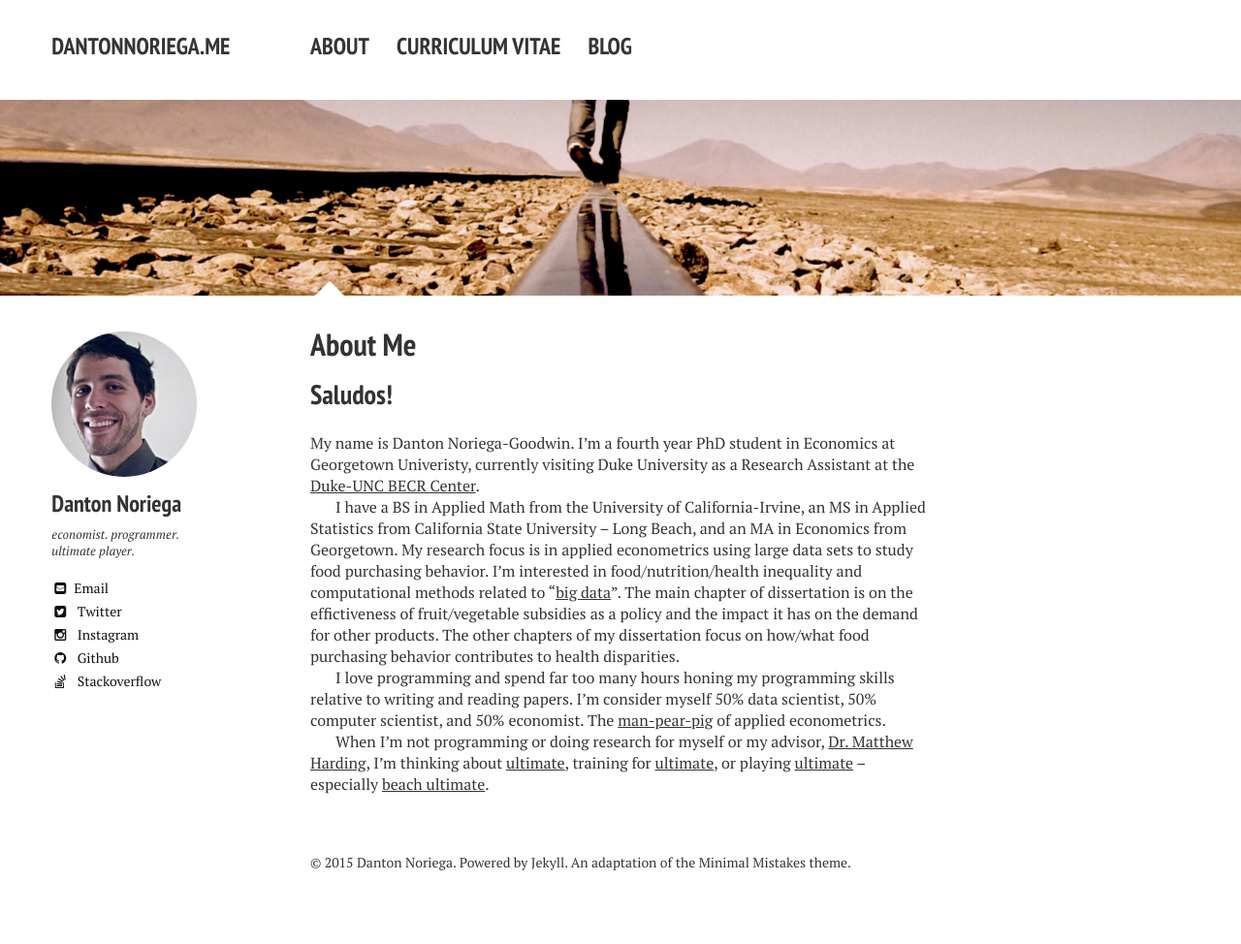
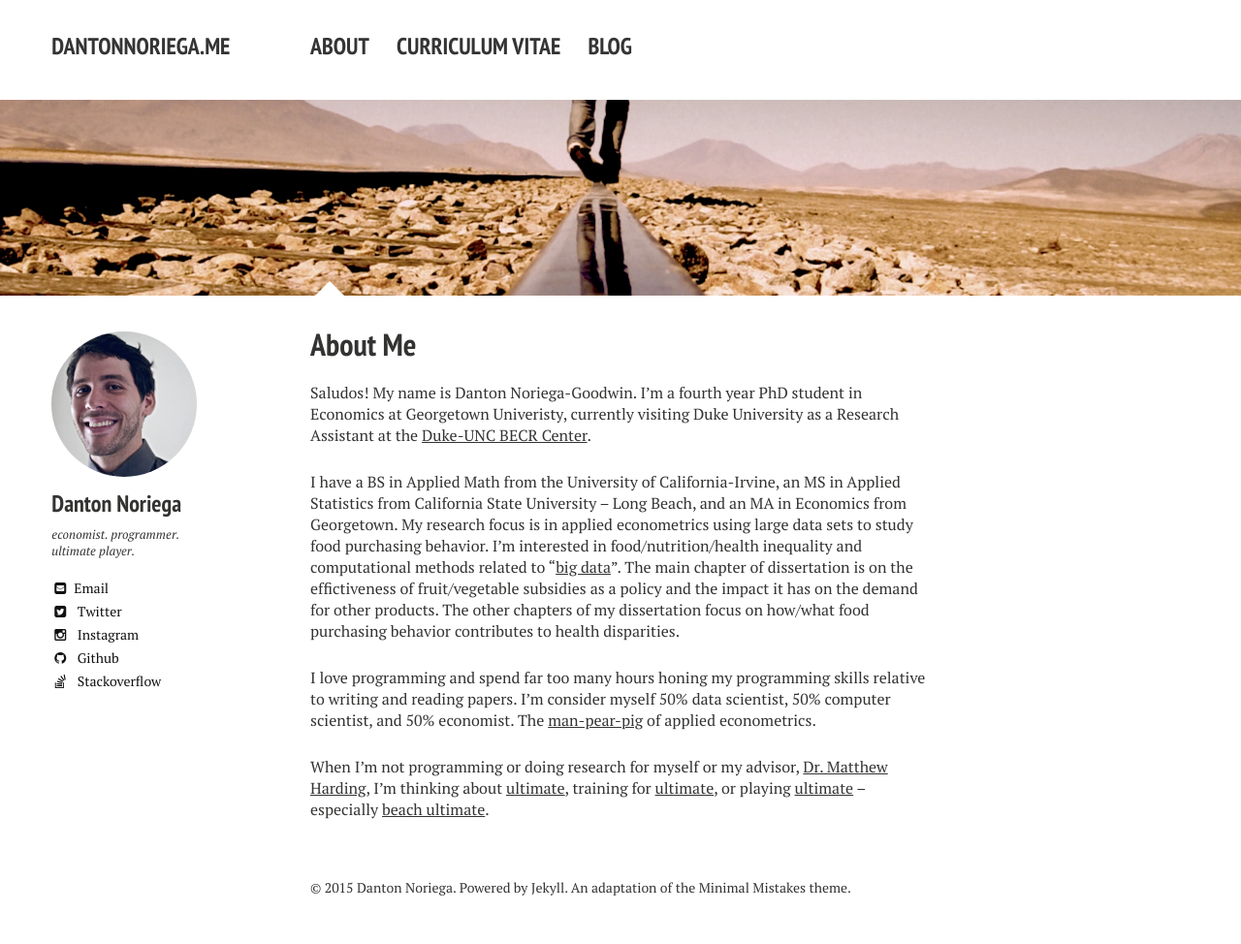
Before and after one commit to dantonnoriega/dantonnoriega.me, a Jekyll site: the page built from index.md, in a window 1280 px wide. Shown: the whole page at 97% size. Built offline with Jekyll 4.4.1, drawn with Linux system fonts in a browser that asks for light colours; Markdown is read by kramdown in place of the engine named in the settings; before the commit the page ends 948 px from its top, so only the background shows below that.

Commit message:
change paragraph settings

```diff
--- a/_sass/variables.scss
+++ b/_sass/variables.scss
@@ -8,7 +8,7 @@
 
 $doc-font-size: 16;
 $doc-line-height: 26;
-$paragraph-indent: true !default;
+$paragraph-indent: false;
 $base-font: 'PT Serif', serif;
 $heading-font: 'PT Sans Narrow', sans-serif;
 $code-font: Monaco, "Courier New", "DejaVu Sans Mono", "Bitstream Vera Sans Mono", monospace;
--- a/index.md
+++ b/index.md
@@ -6,9 +6,7 @@ image:
   feature: banner_1900_300.jpg
 ---
 
-## Saludos!
-
-My name is Danton Noriega-Goodwin. I'm a fourth year PhD student in Economics at Georgetown Univeristy, currently visiting Duke University as a Research Assistant at the [Duke-UNC BECR Center](https://becr-dev.oit.duke.edu/).
+Saludos! My name is Danton Noriega-Goodwin. I'm a fourth year PhD student in Economics at Georgetown Univeristy, currently visiting Duke University as a Research Assistant at the [Duke-UNC BECR Center](https://becr-dev.oit.duke.edu/).
 
 I have a BS in Applied Math from the University of California-Irvine, an MS in Applied Statistics from California State University – Long Beach, and an MA in Economics from Georgetown. My research focus is in applied econometrics using large data sets to study food purchasing behavior. I'm interested in food/nutrition/health inequality and computational methods related to "[big data](http://bigdataeconometrics.com/)". The main chapter of dissertation is on the effictiveness of fruit/vegetable subsidies as a policy and the impact it has on the demand for other products. The other chapters of my dissertation focus on how/what food purchasing behavior contributes to health disparities.
 
```
